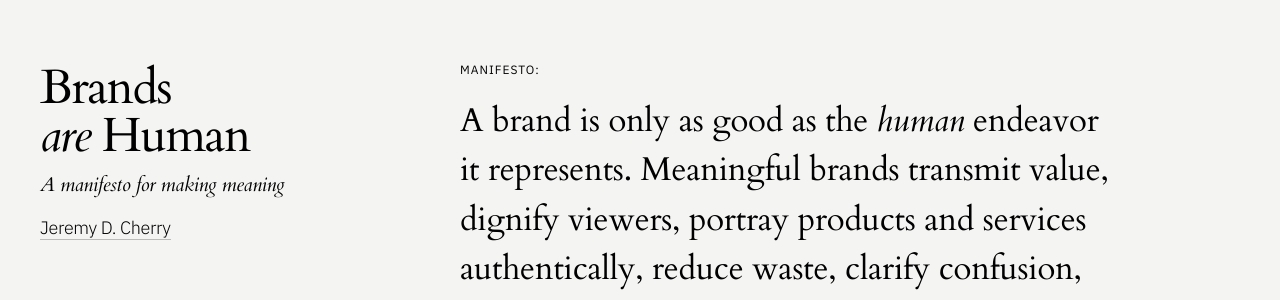
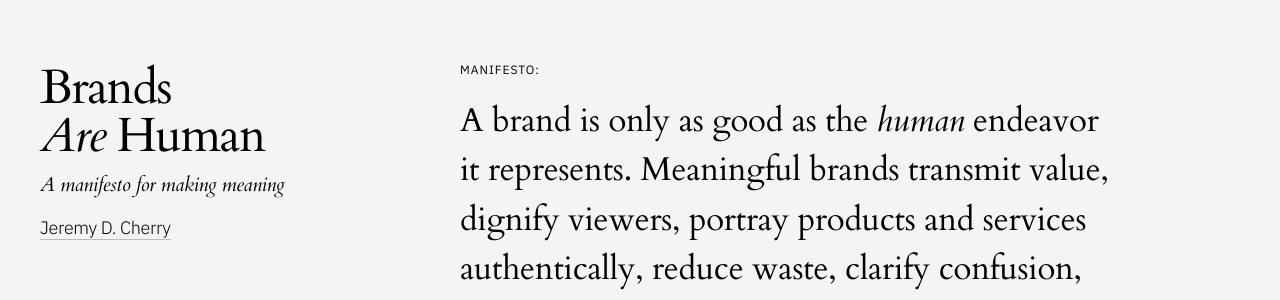
Before and after one commit to jeremydcherry/jeremydcherry.github.io, a Jekyll site: the page built from content/brands.md, in a window 1280 px wide. Shown: the top 300 px of the page. Built offline with Jekyll 4.4.1, drawn with Linux system fonts in a browser that asks for light colours.

Commit message:
Updated Manifesto title

```diff
--- a/_includes/manifesto-title.html
+++ b/_includes/manifesto-title.html
@@ -1,3 +1,3 @@
-<h1 class="manifesto-page-title">Brands<br/><em>are</em> Human</h1>
+<h1 class="manifesto-page-title">Brands<br/><em>Are</em> Human</h1>
 <h2 class="manifesto-page-title">A manifesto for making meaning</h2>
 <h3 class="manifesto-page-title"><a href="/">Jeremy D. Cherry</a></h3>
```
